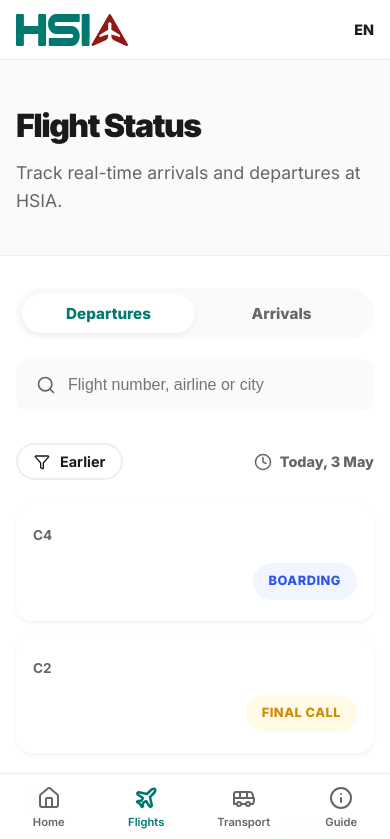
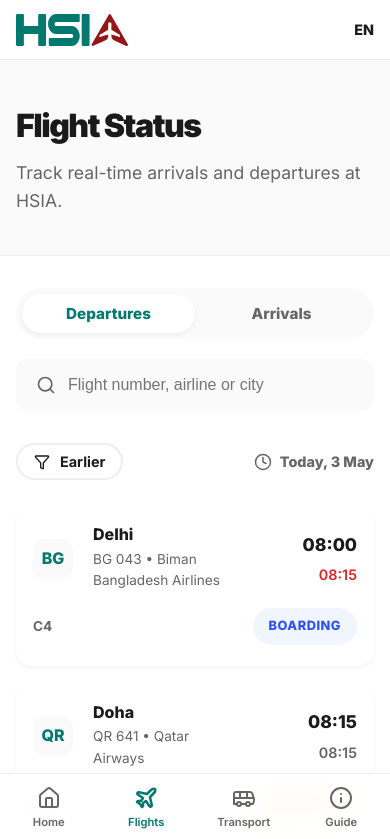
Before and after one commit to mailtohamim/HSIA-Airport, a Next.js app: page /flights/status in a window 390 px wide. Shown: the top 839 px of the page. Built offline with nearby package versions, Linux system fonts and the light colour scheme.

Commit message:
Fix UI: Restore missing flight info details on mobile list view

```diff
--- a/src/app/globals.css
+++ b/src/app/globals.css
@@ -353,14 +353,6 @@ img { max-width: 100%; height: auto; }
   .tab-premium { padding: 10px; width: 100%; display: flex; justify-content: center; }
   .input-group { width: 100% !important; margin: 0; }
 
-  .flight-row-premium {
-    display: flex; flex-direction: column; align-items: stretch; gap: 16px;
-    padding: 20px; border-radius: 16px;
-  }
-  .flight-row-premium > div:nth-child(1), .flight-row-premium > div:nth-child(2) { display: none; /* Hide top level times, we will put them inside f-info */ }
-  .f-info { display: grid; grid-template-columns: 48px 1fr auto; gap: 16px; width: 100%; align-items: flex-start; }
-  .f-dest-sub { display: flex; flex-direction: column; gap: 4px; }
-
   .footer-top { grid-template-columns: 1fr; gap: 40px; margin-bottom: 40px; }
   .footer-bottom { flex-direction: column; gap: 24px; text-align: center; }
 }
```
